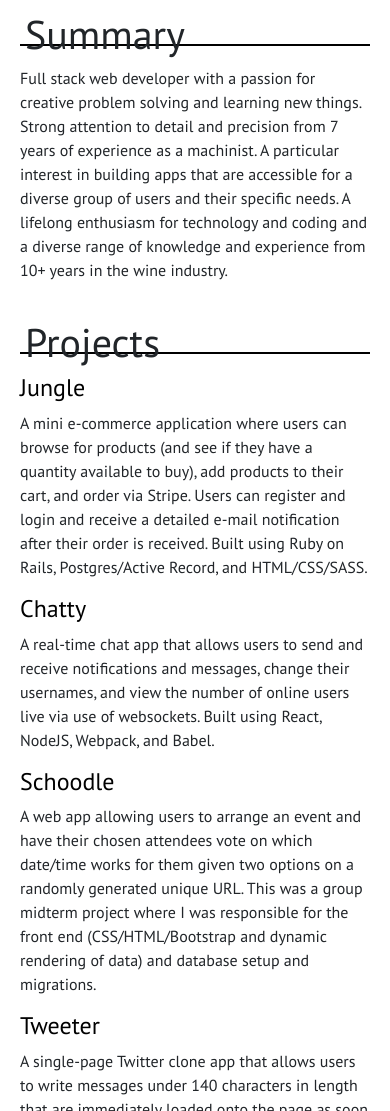
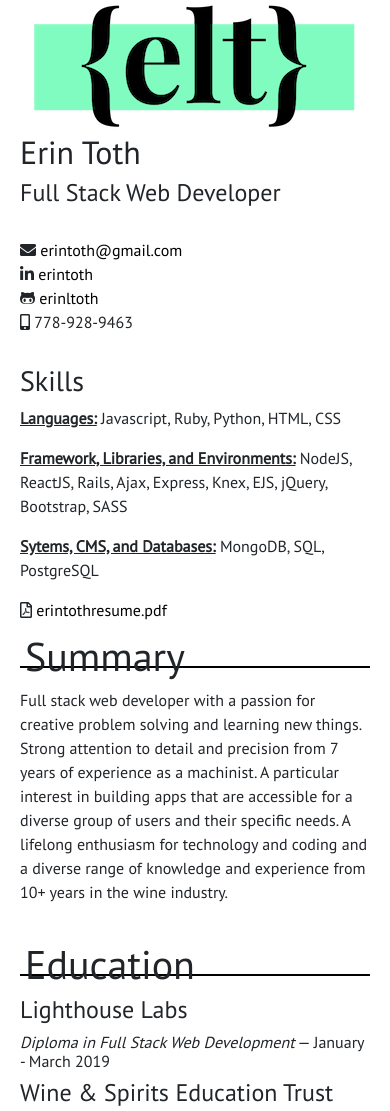
Before and after one commit to erinltoth/erinltoth, a plain HTML site: page index.html in a window 390 px wide. Shown: the top 1111 px of the page. Drawn offline with nearby package versions, Linux system fonts and the light colour scheme; files that its build step writes are made by us from their sources; files whose address does not match are found by name.

Commit message:
Update index.html for mobile view.

```diff
--- a/index.html
+++ b/index.html
@@ -5,14 +5,15 @@
     <title>Erin Toth - Resume</title>
     <meta name="viewport" content="width=device-width, initial-scale=1">
   <link rel="stylesheet" href="https://stackpath.bootstrapcdn.com/bootstrap/4.3.1/css/bootstrap.min.css" integrity="sha384-ggOyR0iXCbMQv3Xipma34MD+dH/1fQ784/j6cY/iJTQUOhcWr7x9JvoRxT2MZw1T" crossorigin="anonymous">
-  <link rel="stylesheet" href="styles/layout.css" type="text/css" />
+  <link rel="stylesheet" href="/Users/erintoth/lighthouse/erinltoth-github-io/erinltoth.github.io/styles/layout.css" type="text/css" />
+
   <link href="https://fonts.googleapis.com/css?family=PT+Sans" rel="stylesheet">
   <link rel="stylesheet" href="https://use.fontawesome.com/releases/v5.7.2/css/all.css" integrity="sha384-fnmOCqbTlWIlj8LyTjo7mOUStjsKC4pOpQbqyi7RrhN7udi9RwhKkMHpvLbHG9Sr" crossorigin="anonymous">
   <link rel="icon" href="images/favicon.ico" type="image/x-icon">
 </head>
 <body>
   <div id="sidebar">
-    <img id="erin-logo" src="images/elt.png">
+    <img id="erin-logo" src="/Users/erintoth/lighthouse/erinltoth-github-io/erinltoth.github.io/images/elt.png">
   <div id="main-title">
       <h2>Erin Toth</h2>
       <h4>Full Stack Web Developer</h4>
@@ -43,11 +44,52 @@
   </div>
 
   <main>
+      <div id="mobile-sidebar">
+          <img id="erin-logo" src="/Users/erintoth/lighthouse/erinltoth-github-io/erinltoth.github.io/images/elt.png">
+        <div id="main-title">
+            <h2>Erin Toth</h2>
+            <h4>Full Stack Web Developer</h4>
+        </div>
+        <div class="contact">
+          <div class="col-xs-11">
+            <span class="fas fa-envelope"></span> <a href="mailto:erintoth@gmail.com">erintoth@gmail.com</a>
+          </div>
+          <div class="col-xs-11">
+            <span class="fab fa-linkedin-in"></span> <a href="https://www.linkedin.com/in/erintoth/">erintoth</a>
+          </div>
+          <div class="col-xs-11">
+            <span class="fab fa-github-alt"></span> <a href="https://github.com/erinltoth">erinltoth</a>
+          </div>
+          <div class="col-xs-11">
+            <span class="fas fa-mobile-alt"></span> 778-928-9463
+          </div>
+        </div>
+        <div id="skills">
+          <h3>Skills</h3>
+            <p><b><u>Languages:</u></b> Javascript, Ruby, Python, HTML, CSS</p>
+            <p><b><u>Framework, Libraries, and Environments:</u></b> NodeJS, ReactJS, Rails, Ajax, Express, Knex, EJS, jQuery, Bootstrap, SASS</p>
+            <p><b><u>Sytems, CMS, and Databases:</u></b> MongoDB, SQL, PostgreSQL</p>
+        </div>
+        <div>
+          <i class="far fa-file-pdf"></i> <a href="docs/erintothresume.pdf">erintothresume.pdf</a>
+            </div>
+        </div>
+
     <div class="section">
       <h1><span>Summary</span></h1>
       <p>Full stack web developer with a passion for creative problem solving and learning new things. Strong attention to detail and precision from 7 years of experience as a machinist. A particular interest in building apps that are accessible for a diverse group of users and their specific needs. A lifelong enthusiasm for technology and coding and a diverse range of knowledge and experience from 10+ years in the wine industry. </p>
     </div>
-
+    <div class="section">
+     <h1><span>Education</span></h1>
+     <h4>Lighthouse Labs</h4>
+     <h6><em>Diploma in Full Stack Web Development</em> — January - March 2019</h6>
+     <h4>Wine & Spirits Education Trust</h4>
+     <h6><em>DipWSET</em> — 2013-2015</h6>
+     <h4>International Sommelier Guild</h4>
+     <h6><em>Certified Sommelier</em> — 2006-2007</h6>
+     <h4>Langara College</h4>
+     <h6><em>Associate of Arts Degree</em> — 2000-2002</h6>
+    </div>
     <div class="section">
       <h1><span>Projects</span></h1>
       <h4><a href="https://github.com/erinltoth/jungle-rails">Jungle</a></h4>
@@ -58,17 +100,6 @@
       <p>A web app allowing users to arrange an event and have their chosen attendees vote on which date/time works for them given two options on a randomly generated unique URL. This was a group midterm project where I was responsible for the front end (CSS/HTML/Bootstrap and dynamic rendering of data) and database setup and migrations.</p>
       <h4><a href="https://github.com/erinltoth/tweeter">Tweeter</a></h4>
       <p>A single-page Twitter clone app that allows users to write messages under 140 characters in length that are immediately loaded onto the page as soon as they are submitted. Built with HTML, CSS, Javascript, jQuery, and AJAX on the client-side and NodeJS, Express, and MongoDB on the server side.</p>
-    </div>
-          <div class="section">
-     <h1><span>Education</span></h1>
-     <h4>Lighthouse Labs</h4>
-     <h6><em>Diploma in Full Stack Web Development</em> — January - March 2019</h6>
-     <h4>Wine & Spirits Education Trust</h4>
-     <h6><em>DipWSET</em> — 2013-2015</h6>
-     <h4>International Sommelier Guild</h4>
-     <h6><em>Certified Sommelier</em> — 2006-2007</h6>
-     <h4>Langara College</h4>
-     <h6><em>Associate of Arts Degree</em> — 2000-2002</h6>
     </div>
     <div class="section">
       <h1><span>Employment</span></h1>
```
